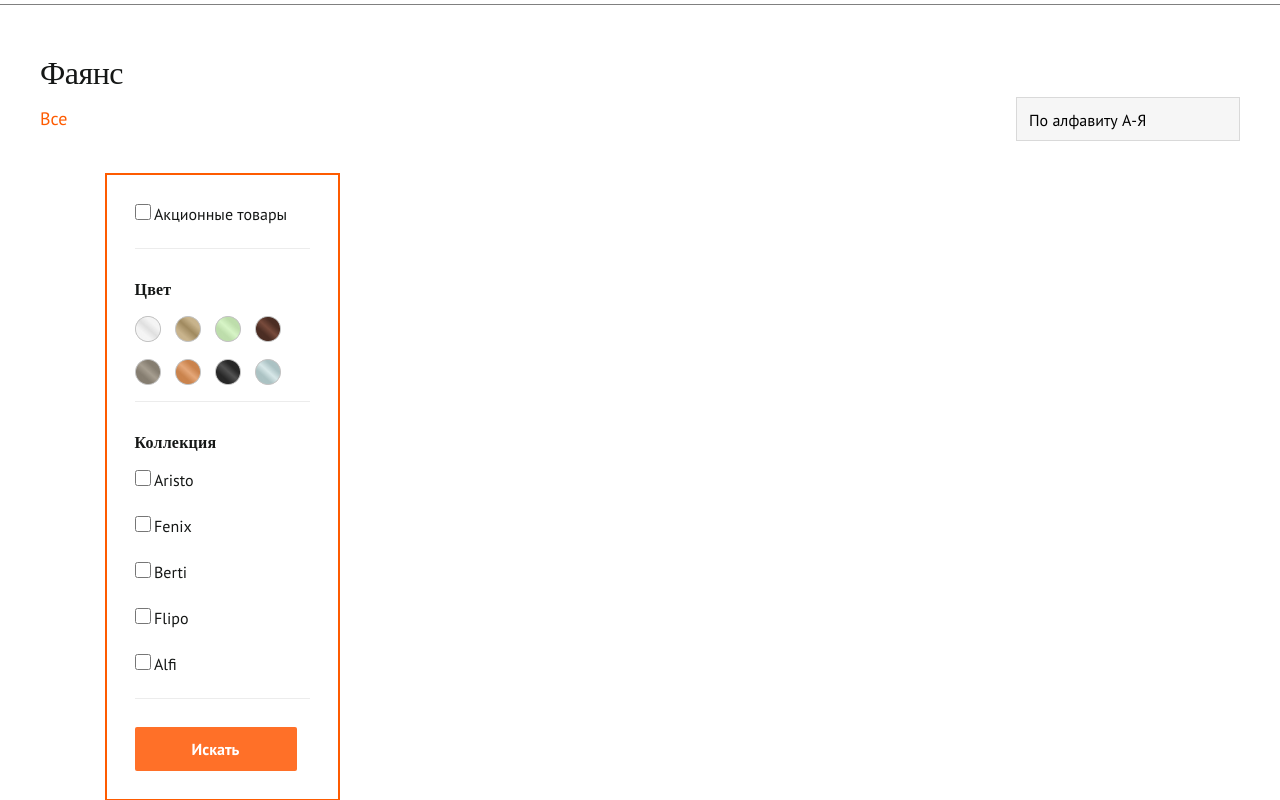
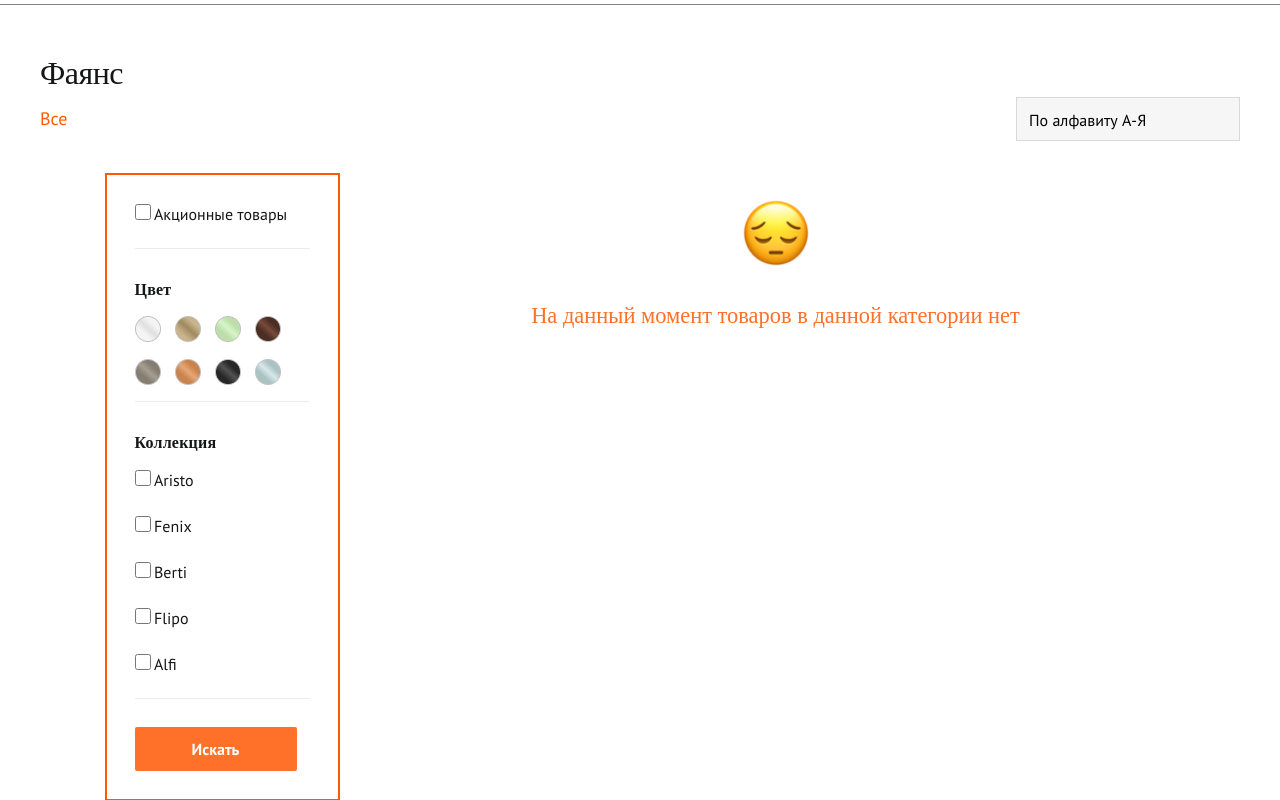
Before and after one commit to Denis1988JS/OrangeShop_Django, a Django app: a page that uses orangeshop/products/templates/products/catalog_category.html in a window 1280 px wide. Shown: the part 155-955 px from the top of the page. Run offline with Django 5.2, Linux system fonts and the light colour scheme; data comes from the database, SQL or seed files in the repository; some libraries are stand-ins or nearby versions.

Commit message:
Добавлено условие если есть товары по категории или если их нет

```diff
--- a/orangeshop/products/templates/products/catalog_category.html
+++ b/orangeshop/products/templates/products/catalog_category.html
@@ -240,6 +240,7 @@
         </aside>
 
         <div class="category_goods_list_block">
+            {% if products %}
             {% for cart in products %}
             <div class="category_goods_cart">
                 {% if cart.discount %}
@@ -263,6 +264,14 @@
                 </div>
             </div>
             {% endfor %}
+            {% else %}
+            <div class="products_empty_list">
+                <img src="{% static 'images/category/empty_products.png' %}" alt="Нет товаров">
+                <h3 class="h3_28_orange">На данный момент товаров в данной категории нет</h3>
+            </div>
+
+            {% endif %}
+
         </div>
     </div>
         <div class="pagination_block">
--- a/orangeshop/static/css/statick_style.css
+++ b/orangeshop/static/css/statick_style.css
@@ -132,6 +132,16 @@
 	max-width: 763px;
 	margin: 0px auto;
 }
+.h3_28_orange {
+	color: #FF7028;
+	text-align: center;
+	font-family: Orenburg;
+	font-size: clamp(1.25rem, 1.1346rem + 0.5128vw, 1.75rem);
+	font-weight: 400;
+	line-height: 36px; /* 128.571% */
+	max-width: 763px;
+	margin: 0px auto;
+}
 .h3_16_white {
 	color: #FFF;
 	font-family: Orenburg;
--- a/orangeshop/static/css/style_catalog_goods.css
+++ b/orangeshop/static/css/style_catalog_goods.css
@@ -544,3 +544,16 @@
 	font-weight: 400;
 	line-height: 28px; /* 175% */
 }
+
+/*Блок если товаров нет по категориия, фильтру и так далее*/
+
+.products_empty_list {
+	padding: 25px 0px;
+	width: 100%;
+	height: auto;
+	display: flex;
+	flex-direction: column;
+	gap: 30px;
+	justify-content: center;
+	align-items: center;
+}
--- a/orangeshop/static/css/style_product_detail.css
+++ b/orangeshop/static/css/style_product_detail.css
@@ -257,9 +257,9 @@
 	width: 100%;
 	height: auto;
 	display: flex;
-	flex-wrap: wrap;
 }
 .characteristic_block_item_flex {
+	flex: 0 1 50%;
 	gap: 20px;
 }
 .characteristic_block_item_flex img{
```
Also changed, not shown: orangeshop/static/css/mobile_style_product_detail.css (+7 -0 lines), orangeshop/static/images/category/empty_products.png (added).
